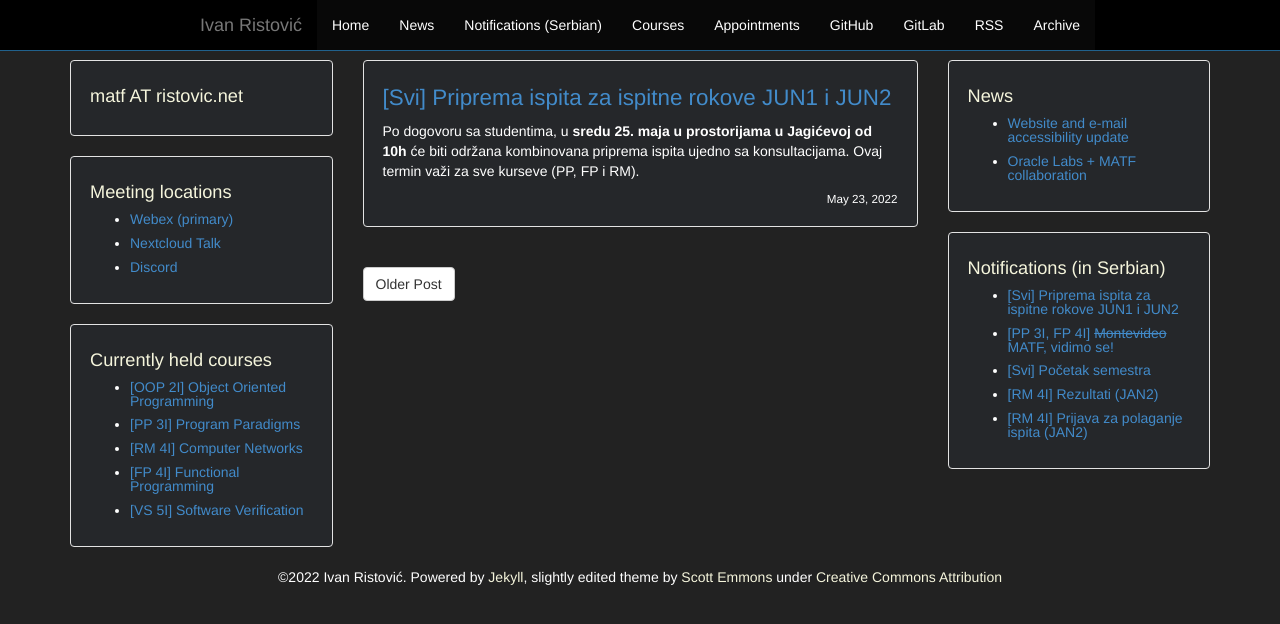
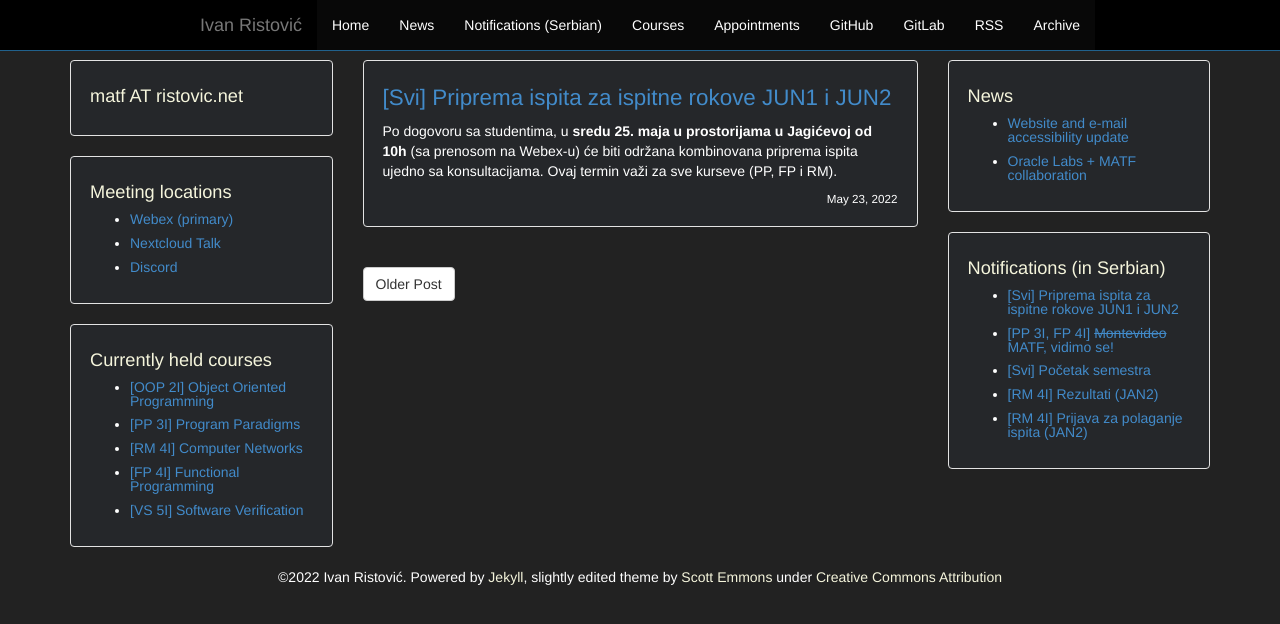
Before and after one commit to ivan-ristovic/ivan-ristovic.github.io, a Jekyll site: the page built from _posts/2021_2022/2022-05-23-consult.md, in a window 1280 px wide. Shown: the top 624 px of the page. Built offline with Jekyll 4.4.1, drawn with Linux system fonts in a browser that asks for light colours.

Commit message:
[All] Consult

```diff
--- a/_posts/2021_2022/2022-05-23-consult.md
+++ b/_posts/2021_2022/2022-05-23-consult.md
@@ -6,4 +6,4 @@ date: 2022-05-23 22:00:00 +0100
 comments: false
 ---
 
-Po dogovoru sa studentima, u **sredu 25. maja u prostorijama u Jagićevoj od 10h** će biti održana kombinovana priprema ispita ujedno sa konsultacijama. Ovaj termin važi za sve kurseve (PP, FP i RM).
+Po dogovoru sa studentima, u **sredu 25. maja u prostorijama u Jagićevoj od 10h** (sa prenosom na Webex-u) će biti održana kombinovana priprema ispita ujedno sa konsultacijama. Ovaj termin važi za sve kurseve (PP, FP i RM).
```
